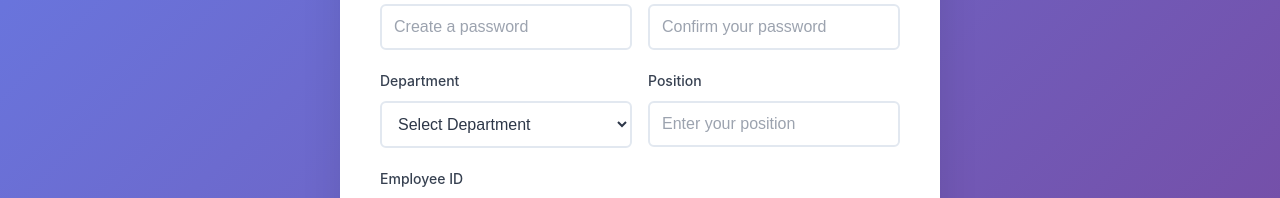
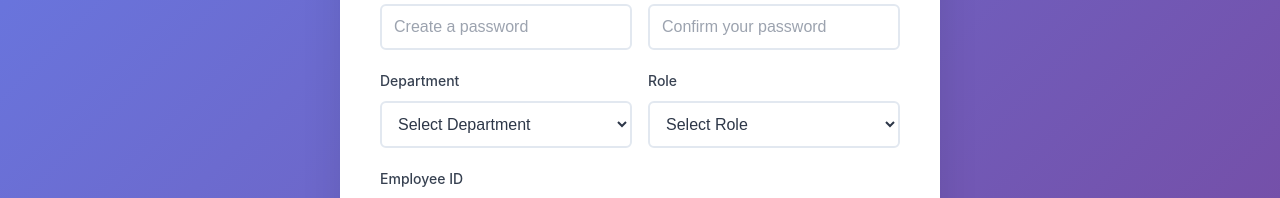
Before and after one commit to theroughcoder/Leaves-fe, a React app: page /register in a window 1280 px wide. Shown: the part 396-594 px from the top of the page. Built offline with nearby package versions, Linux system fonts and the light colour scheme; the HTML template or start-up script is replaced by a standard one.

Commit message:
changed position field with role

```diff
--- a/src/pages/login/Login.tsx
+++ b/src/pages/login/Login.tsx
@@ -198,12 +198,12 @@ const Login: React.FC = () => {
         </form>
 
         <div className="login-footer">
-          <p>
+          {/* <p>
             Don't have an account?{' '}
             <a href="/register" className="signup-link">
               Sign up here
             </a>
-          </p>
+          </p> */}
         </div>
       </div>
     </div>
--- a/src/pages/register/Register.tsx
+++ b/src/pages/register/Register.tsx
@@ -11,7 +11,7 @@ interface RegisterFormData {
   password: string;
   confirmPassword: string;
   department: string;
-  position: string;
+  role: string;
   employeeId: string;
 }
 
@@ -22,7 +22,7 @@ interface RegisterErrors {
   password?: string;
   confirmPassword?: string;
   department?: string;
-  position?: string;
+  role?: string;
   employeeId?: string;
   general?: string;
 }
@@ -37,7 +37,7 @@ const Register: React.FC = () => {
     password: '',
     confirmPassword: '',
     department: '',
-    position: '',
+    role: '',
     employeeId: ''
   });
 
@@ -78,8 +78,8 @@ const Register: React.FC = () => {
       newErrors.department = 'Department is required';
     }
 
-    if (!formData.position) {
-      newErrors.position = 'Position is required';
+    if (!formData.role) {
+      newErrors.role = 'Role is required';
     }
 
     if (!formData.employeeId.trim()) {
@@ -117,13 +117,13 @@ const Register: React.FC = () => {
 
     try {
       // Make API call to register endpoint
-      const response = await axios.post('http://localhost:5000/api/users/register', {
+      const response = await axios.post(`${import.meta.env.VITE_API_BASE_URL}/api/users/admin/register`, {
         firstName: formData.firstName,
         lastName: formData.lastName,
         email: formData.email,
         password: formData.password,
         department: formData.department,
-        position: formData.position,
+        role: formData.role,
         employeeId: formData.employeeId
       });
 
@@ -145,7 +145,7 @@ const Register: React.FC = () => {
           password: '',
           confirmPassword: '',
           department: '',
-          position: '',
+          role: '',
           employeeId: ''
         });
 
@@ -326,21 +326,24 @@ const Register: React.FC = () => {
             </div>
 
             <div className="form-group">
-              <label htmlFor="position" className="form-label">
-                Position
+              <label htmlFor="role" className="form-label">
+                Role
               </label>
-              <input
-                type="text"
-                id="position"
-                name="position"
-                value={formData.position}
+               <select
+                id="role"
+                name="role"
+                value={formData.role}
                 onChange={handleInputChange}
-                className={`form-input ${errors.position ? 'error' : ''}`}
-                placeholder="Enter your position"
+                className={`form-input ${errors.role ? 'error' : ''}`}
                 disabled={isLoading}
-              />
-              {errors.position && (
-                <span className="error-message">{errors.position}</span>
+              >
+                <option value="">Select Role</option>
+                <option value="admin">Admin</option>
+                <option value="manager">Manager</option>
+                <option value="employee">Employee</option>
+              </select>
+              {errors.role && (
+                <span className="error-message">{errors.role}</span>
               )}
             </div>
           </div>
```
